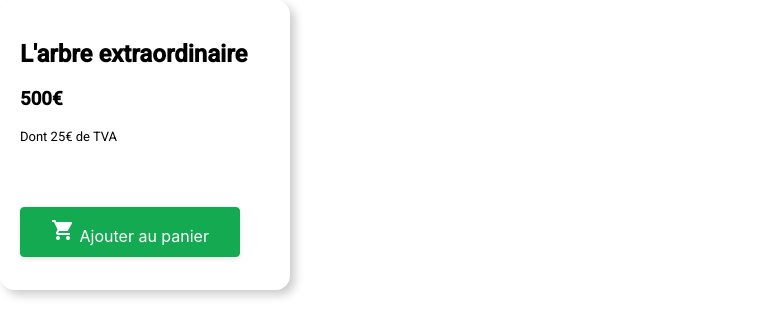
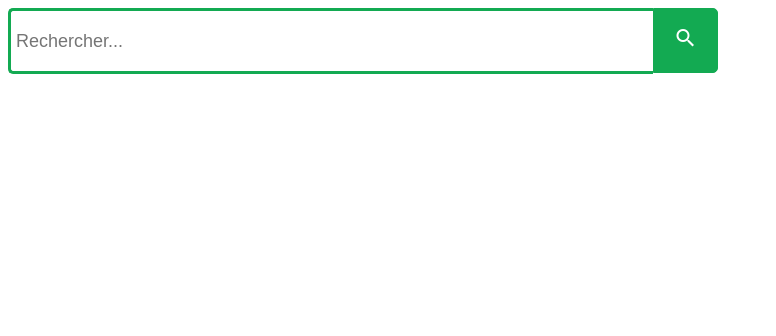
Before and after one commit to kwhwwymwn/coursDevops, an Angular app in the folder front/coursDevOps/: page / in a window 1280 px wide. Shown: the top 336 px of the page, without its empty margins (0-776 px from the left). Built offline with nearby package versions, Linux system fonts and the light colour scheme.

Commit message:
search bar component

```diff
--- a/front/coursDevOps/src/app/app.component.html
+++ b/front/coursDevOps/src/app/app.component.html
@@ -1 +1,2 @@
-<app-product-card [productBasePrice]="500" [productName]="'L\'arbre extraordinaire'" [productTva]="25"></app-product-card>
+<!-- <app-product-card [productBasePrice]="500" [productName]="'L\'arbre extraordinaire'" [productTva]="25"></app-product-card> -->
+<app-search-bar (searchValue)="onSearch($event)"></app-search-bar>
--- a/front/coursDevOps/src/app/app.component.ts
+++ b/front/coursDevOps/src/app/app.component.ts
@@ -1,14 +1,19 @@
 import { Component } from '@angular/core';
 import { RouterOutlet } from '@angular/router';
 import { ProductCardComponent } from "./components/product-card/product-card.component";
+import { SearchBarComponent } from "./components/search-bar/search-bar.component";
 
 @Component({
   selector: 'app-root',
   standalone: true,
-  imports: [ProductCardComponent],
+  imports: [SearchBarComponent],
   templateUrl: './app.component.html',
   styleUrl: './app.component.scss'
 })
 export class AppComponent {
   title = 'coursDevOps';
+
+  onSearch(event: any){
+    console.log(event);
+  }
 }
--- /dev/null
+++ b/front/coursDevOps/src/app/components/search-bar/search-bar.component.html
@@ -0,0 +1,9 @@
+<div class="wrap">
+    <div class="search">
+        <input type="text" class="searchTerm" placeholder="Rechercher..." [formControl]="searchForm"
+            (keydown)="onKeydown($event)">
+        <button type="submit" class="searchButton" (click)="onBtnClick()">
+            <mat-icon fontIcon="search" fon></mat-icon>
+        </button>
+    </div>
+</div>
--- /dev/null
+++ b/front/coursDevOps/src/app/components/search-bar/search-bar.component.scss
@@ -0,0 +1,28 @@
+.search {
+  width: 100%;
+  position: relative;
+  display: flex;
+}
+
+.searchTerm {
+  width: 50%;
+  border: 3px solid #13aa52;
+  border-right: none;
+  padding: 5px;
+  height: 50px;
+  border-radius: 5px 0 0 5px;
+  outline: none;
+  font-size: large;
+}
+
+.searchButton {
+  width: 65px;
+  height: 65px;
+  border: 1px solid #13aa52;
+  background: #13aa52;
+  text-align: center;
+  color: #fff;
+  border-radius: 0 5px 5px 0;
+  cursor: pointer;
+  font-size: 20px;
+}
--- /dev/null
+++ b/front/coursDevOps/src/app/components/search-bar/search-bar.component.ts
@@ -0,0 +1,25 @@
+import { Component, EventEmitter, Output } from '@angular/core';
+import { FormControl, ReactiveFormsModule } from '@angular/forms';
+import { MatIconModule } from '@angular/material/icon';
+
+@Component({
+  selector: 'app-search-bar',
+  standalone: true,
+  imports: [ReactiveFormsModule, MatIconModule],
+  templateUrl: './search-bar.component.html',
+  styleUrl: './search-bar.component.scss'
+})
+export class SearchBarComponent {
+  protected searchForm: FormControl = new FormControl();
+
+  @Output()
+  searchValue = new EventEmitter<string>();
+
+  protected onKeydown(event: any){
+    event.key == 'Enter' && this.searchValue.emit(this.searchForm.value);
+  }
+
+  protected onBtnClick(){
+    this.searchValue.emit(this.searchForm.value);
+  }
+}
--- a/front/coursDevOps/src/styles.scss
+++ b/front/coursDevOps/src/styles.scss
@@ -1,4 +1,4 @@
 /* You can add global styles to this file, and also import other style files */
 
 html, body { height: 100%; }
-body { margin: 0; font-family: Roboto, "Helvetica Neue", sans-serif; }
+body { font-family: Roboto, "Helvetica Neue", sans-serif; }
```
Also changed, not shown: 1 other file (tests, documents, lock files or other folders).
